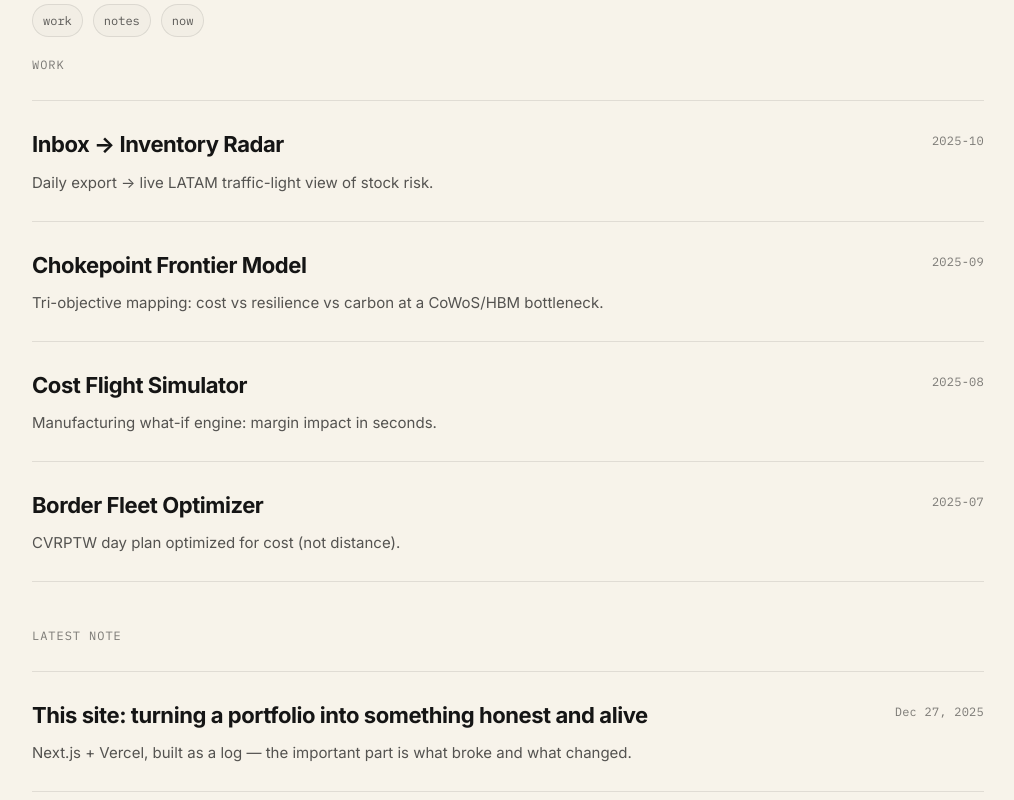
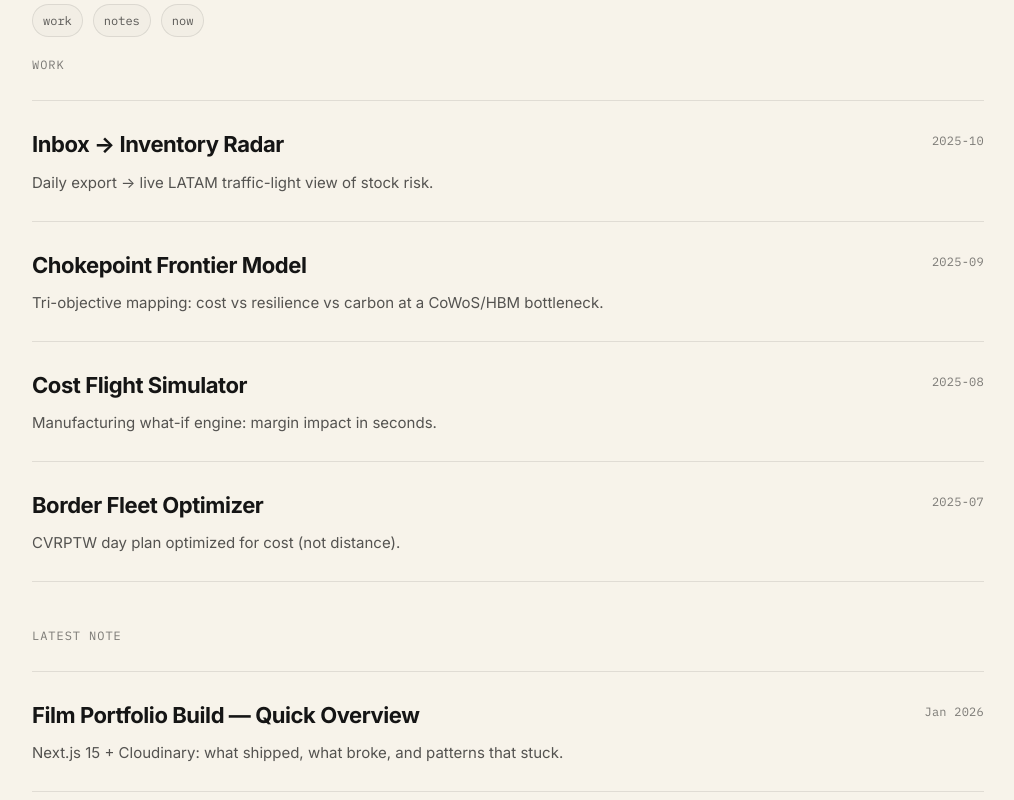
Before and after one commit to benjaminarce-cloud/arcev2-portfolio, a Next.js app: page / in a window 1280 px wide. Shown: the part 264-1064 px from the top of the page, without its empty margins (132-1146 px from the left). Built offline with nearby package versions, Linux system fonts and the light colour scheme.

Commit message:
Update page.tsx

```diff
--- a/src/app/page.tsx
+++ b/src/app/page.tsx
@@ -29,10 +29,10 @@ const workItems = [
 ];
 
 const latestNote = {
-  title: "This site: turning a portfolio into something honest and alive",
-  desc: "Next.js + Vercel, built as a log — the important part is what broke and what changed.",
-  date: "Dec 27, 2025",
-  href: "/notes/site-honest-and-alive",
+  title: "Film Portfolio Build — Quick Overview",
+  desc: "Next.js 15 + Cloudinary: what shipped, what broke, and patterns that stuck.",
+  date: "Jan 2026",
+  href: "/notes/film-portfolio-build-quick-overview",
 };
 
 export default function HomePage() {
@@ -47,7 +47,7 @@ export default function HomePage() {
           A quick scan of what I’ve shipped <span className="accent">/</span> details on click.
         </p>
 
-        {/* Optional accent row under subtitle */}
+        {/* Accent row under subtitle */}
         <div style={{ display: "flex", flexWrap: "wrap", gap: 10, marginTop: 12, marginBottom: 18 }}>
           <span className="pill">work</span>
           <span className="pill">notes</span>
```
